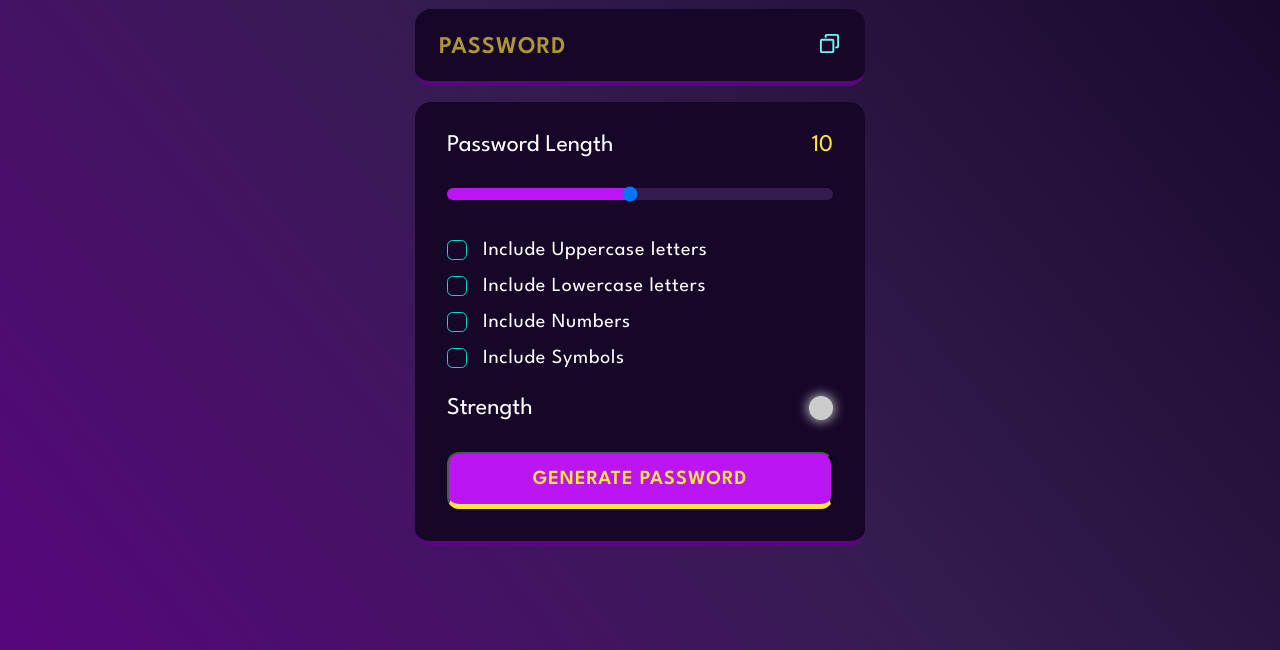
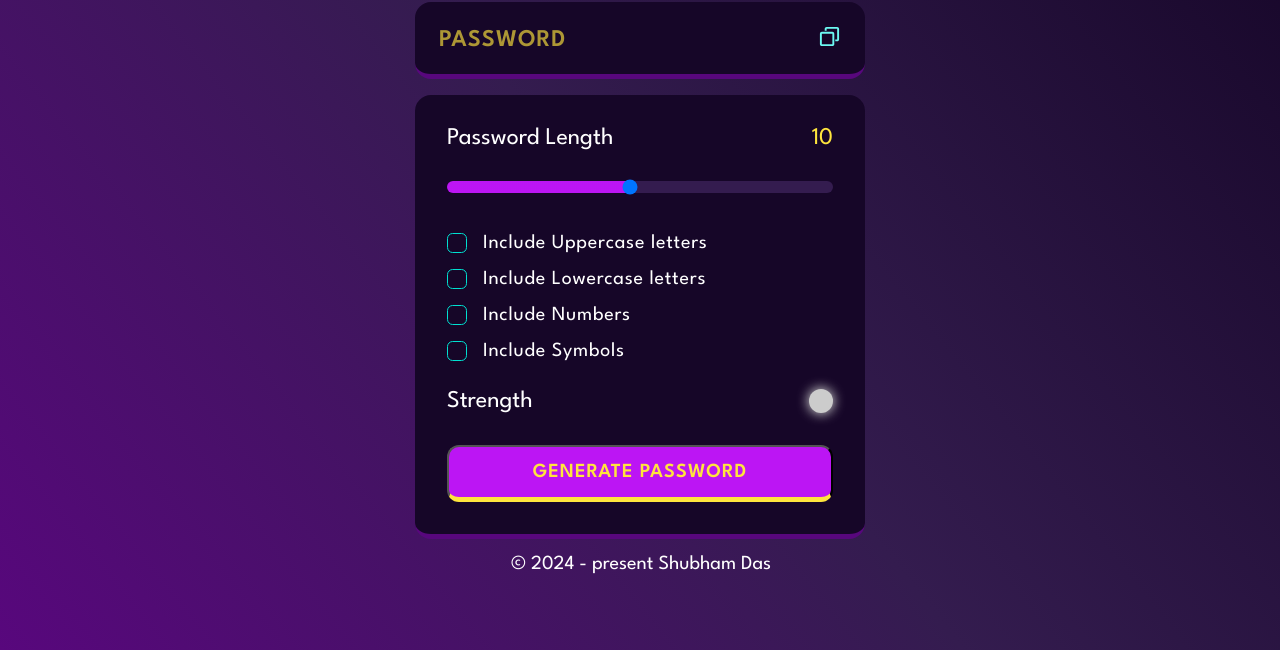
Before and after one commit to Shubhamsd9800/Password-Generator, a plain HTML site: page index.html in a window 1280 px wide. Shown: the part 150-800 px from the top of the page. Drawn offline with Linux system fonts and the light colour scheme.

Commit message:
update UI

```diff
--- a/index.html
+++ b/index.html
@@ -68,7 +68,7 @@
             <!--generate password-->
             <button class="generateButton">Generate Password</button>
         </div>
-
+        <p class="copyright">© 2024 - present Shubham Das</p>
     </div>
     <script src="script.js"></script>
 </body>
--- a/style.css
+++ b/style.css
@@ -38,6 +38,7 @@ body{
 .container{
     width: 90%;
     max-width: 450px;
+    margin-top: 20px;
 }
 
 h1{
@@ -249,3 +250,10 @@ h1{
     background-color: var(--dk-violet);
     box-shadow: 0px 0px 25px 5px rgba(255, 229, 61, 0.80);
   }
+
+  .copyright{
+    color: var(--pl-white);
+    font-size: 1.25rem;
+    padding-left: 6rem;
+    padding-top: 1rem;
+  }
```
